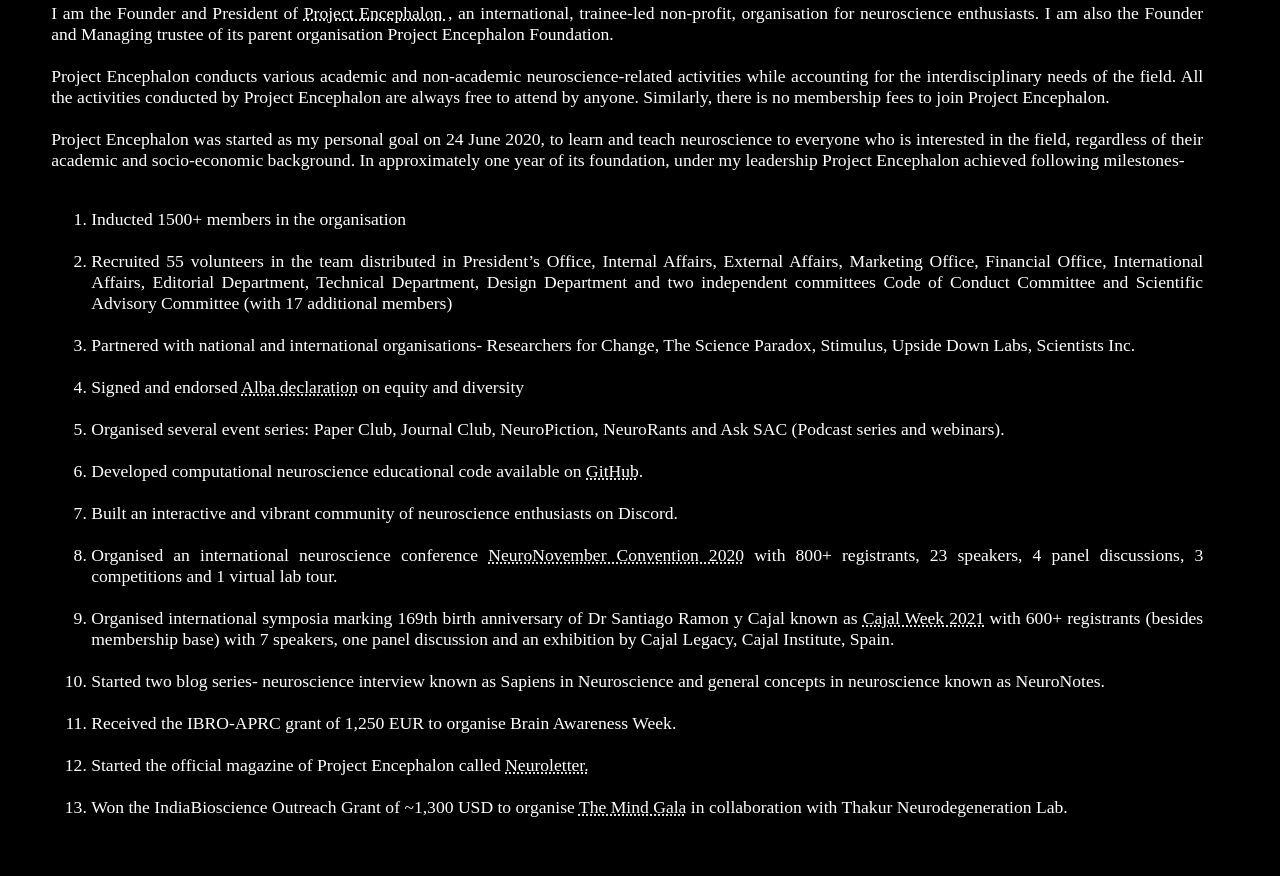
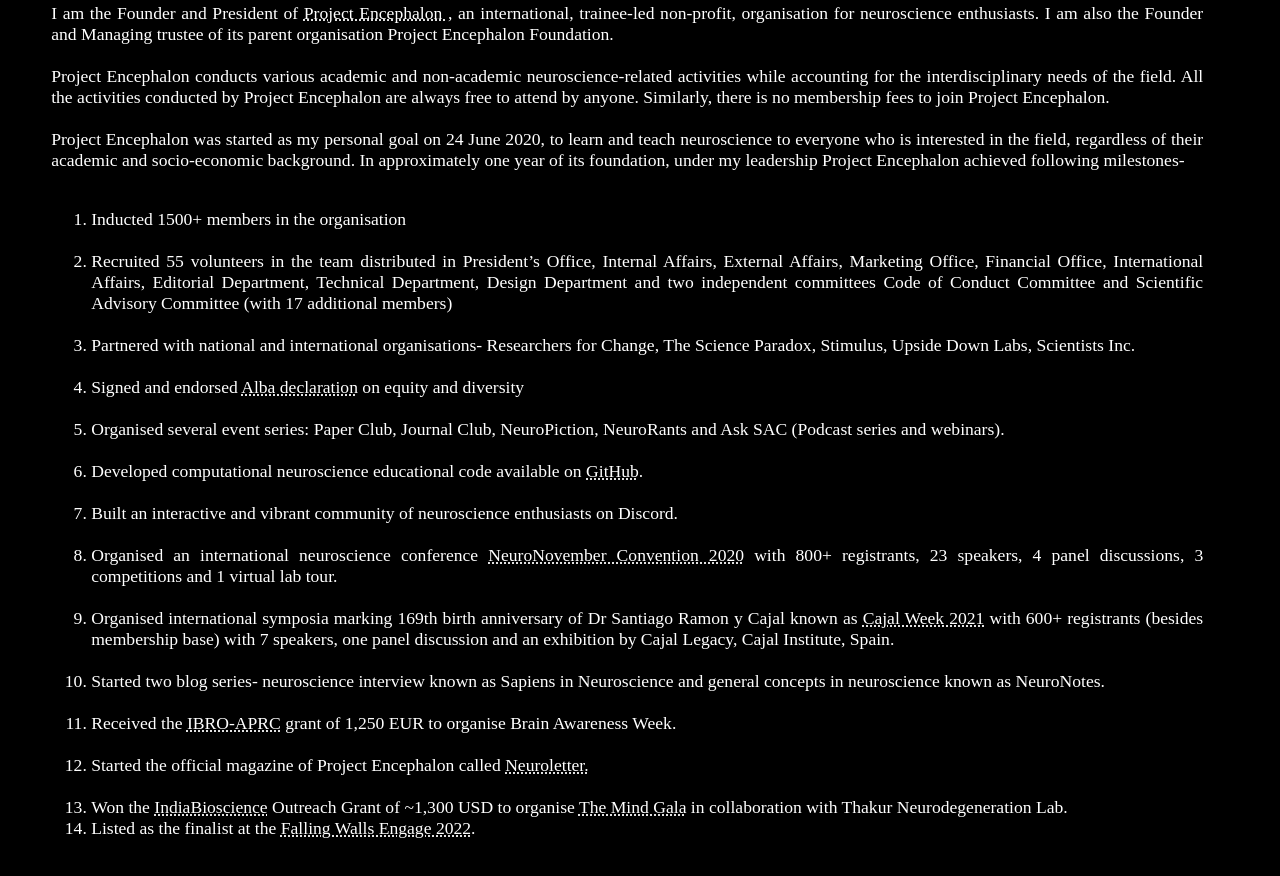
Before and after one commit to neurogarg/neurogarg.github.io, a plain HTML site: page leadership.html in a window 1280 px wide. Shown: the part 494-1370 px from the top of the page. Drawn offline with Linux system fonts and the light colour scheme.

Commit message:
Update leadership.html

```diff
--- a/leadership.html
+++ b/leadership.html
@@ -53,9 +53,10 @@
             <li>Organised an international neuroscience conference <a href="https://neuronovember2020.wixsite.com/convention">NeuroNovember Convention 2020</a> with 800+ registrants, 23 speakers, 4 panel discussions, 3 competitions and 1 virtual lab tour. </li> <br>
             <li>Organised international symposia marking 169th birth anniversary of Dr Santiago Ramon y Cajal known as <a href="https://www.projectencephalon.org/cajal-week">Cajal Week 2021</a> with 600+ registrants (besides membership base) with 7 speakers, one panel discussion and an exhibition by Cajal Legacy, Cajal Institute, Spain.</li> <br>
             <li>Started two blog series- neuroscience interview known as Sapiens in Neuroscience and general concepts in neuroscience known as NeuroNotes.</li> <br>
-            <li>Received the IBRO-APRC grant of 1,250 EUR to organise Brain Awareness Week.</li> <br>
+            <li>Received the <a href=https://ibro.org/>IBRO-APRC</a> grant of 1,250 EUR to organise Brain Awareness Week.</li> <br>
             <li>Started the official magazine of Project Encephalon called <a href="https://www.projectencephalon.org/neuroletterr">Neuroletter.</a></li><br>
-            <li>Won the IndiaBioscience Outreach Grant of ~1,300 USD to organise <a href=https://www.themindgala.com/>The Mind Gala</a> in collaboration with Thakur Neurodegeneration Lab. </li>
+            <li>Won the <a href=https://indiabioscience.org/>IndiaBioscience</a> Outreach Grant of ~1,300 USD to organise <a href=https://www.themindgala.com/>The Mind Gala</a> in collaboration with Thakur Neurodegeneration Lab. </li>
+            <li>Listed as the finalist at the <a href= https://falling-walls.com/engage/falling-walls-engage-pitches-2022/>Falling Walls Engage 2022</a>.
             </ol>
     </div>
 
```
